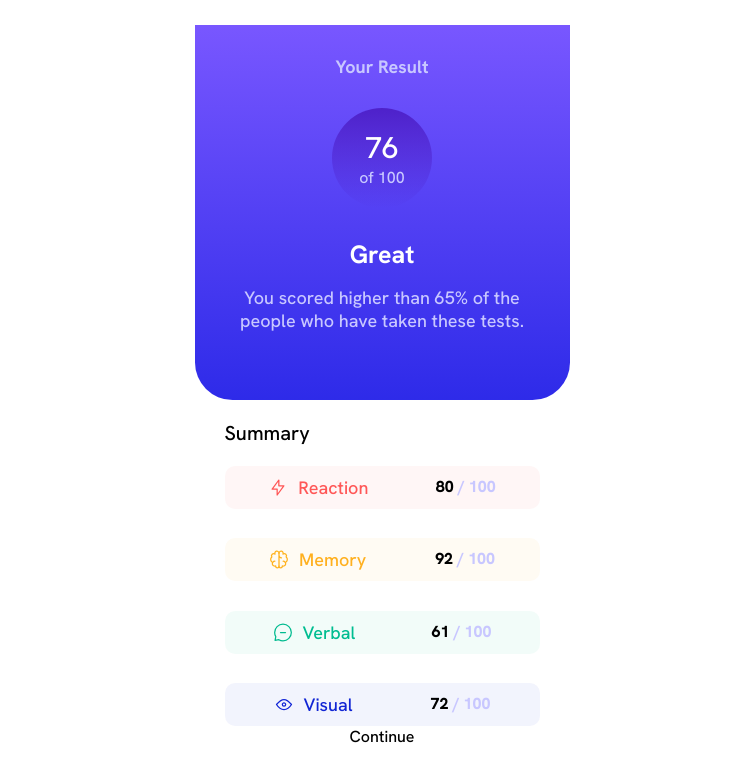
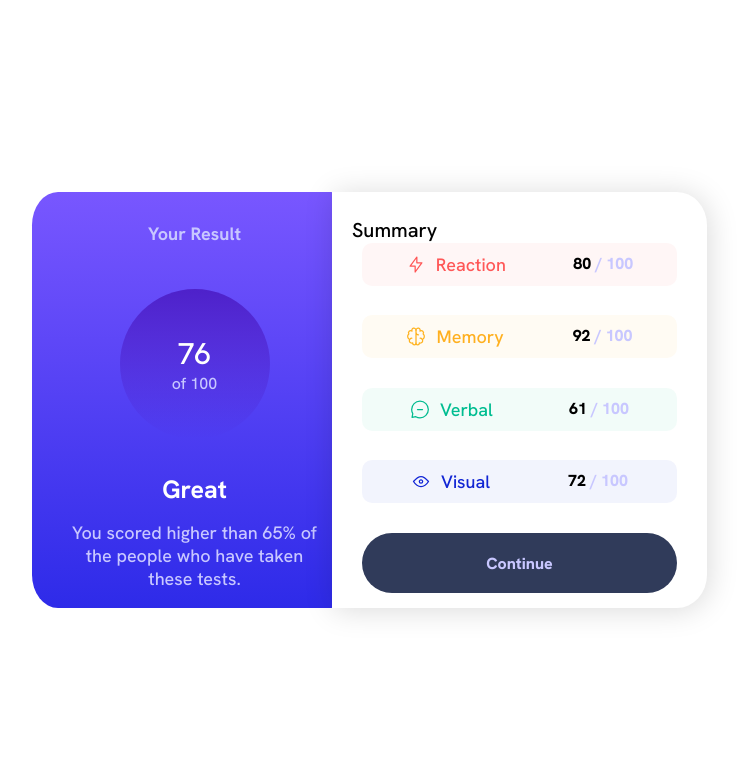
Before and after one commit to Kittoff/result-card, a plain HTML site: page index.html in a window 1280 px wide. Shown: the whole page, without its empty margins (258-1004 px from the left). Drawn offline with Linux system fonts and the light colour scheme.

Commit message:
not pixel perfect

```diff
--- a/index.html
+++ b/index.html
@@ -13,17 +13,6 @@
   <link href="https://fonts.googleapis.com/css2?family=Hanken+Grotesk:wght@500;700;800&display=swap" rel="stylesheet">
   <title>Frontend Mentor | Results summary component</title>
 
-  <!-- Feel free to remove these styles or customise in your own stylesheet 👍 -->
-  <style>
-    .attribution {
-      font-size: 11px;
-      text-align: center;
-    }
-
-    .attribution a {
-      color: hsl(228, 45%, 44%);
-    }
-  </style>
 </head>
 
 <body>
@@ -93,10 +82,7 @@
           </div>
         </div>
         <div class="button">
-
-
           Continue
-
         </div>
       </div>
       <!-- <div class="attribution">
--- a/style.css
+++ b/style.css
@@ -7,7 +7,6 @@
 .main--container {
   display: flex;
   place-content: center;
-  place-items: center;
   height: 100vh;
 }
 
@@ -23,9 +22,8 @@
     hsl(252, 100%, 67%),
     hsl(241, 81%, 54%)
   );
-  /* display: grid; */
-  border-bottom-left-radius: 10%;
-  border-bottom-right-radius: 10%;
+  border-bottom-left-radius: 8%;
+  border-bottom-right-radius: 8%;
   height: 375px;
   padding: 0 40px 0 40px;
 }
@@ -38,8 +36,8 @@
   text-align: center;
   justify-content: center;
   border-radius: 50%;
-  width: 100px;
-  height: 100px;
+  width: 150px;
+  height: 150px;
   margin: auto;
   background: linear-gradient(
     to bottom,
@@ -52,7 +50,8 @@
   color: hsl(0, 0%, 100%);
 }
 .score span:nth-child(2),
-.summary-score span:nth-child(2) {
+.summary-score span:nth-child(2),
+.button {
   color: hsl(241, 100%, 89%);
 }
 
@@ -71,7 +70,6 @@
   height: 375px;
   top: -25px;
   position: relative;
-  z-index: -1;
   padding-top: 25px;
 }
 .summary > .title {
@@ -88,10 +86,8 @@
   padding: 0 30px;
 }
 
-.summary-score {
-  font-weight: 800;
-}
-.summary-score span:first-child {
+.summary-score,
+.button {
   font-weight: 800;
 }
 
@@ -134,3 +130,51 @@
 .summary--visual > .summary--title {
   color: hsl(234, 85%, 45%);
 }
+.button {
+  background: hsl(224, 30%, 27%);
+  padding: 30p;
+  width: 315px;
+  margin: 30px;
+  height: 60px;
+  display: flex;
+  place-content: center;
+  place-items: center;
+  border-radius: 100px;
+}
+.button:hover {
+  background: linear-gradient(
+    to bottom,
+    hsl(252, 100%, 67%),
+    hsl(241, 81%, 54%)
+  );
+  cursor: pointer;
+}
+
+@media screen and (min-width: 720px) {
+  .main--container {
+    place-items: center;
+  }
+  .card--container {
+    width: 700px;
+    flex-direction: unset;
+  }
+  .result {
+    display: grid;
+    height: 416px;
+    border-top-left-radius: 8%;
+    border-top-right-radius: 8%;
+  }
+  .summary {
+    top: unset;
+    background: white;
+    height: 416px;
+    position: relative;
+    left: -25px;
+    box-shadow: rgba(0, 0, 0, 0.15) 1.95px 1.95px 30px;
+    border-top-right-radius: 8%;
+    border-bottom-right-radius: 8%;
+  }
+  .summary > .title {
+    padding: 0 0 0 20px;
+  }
+}
```
